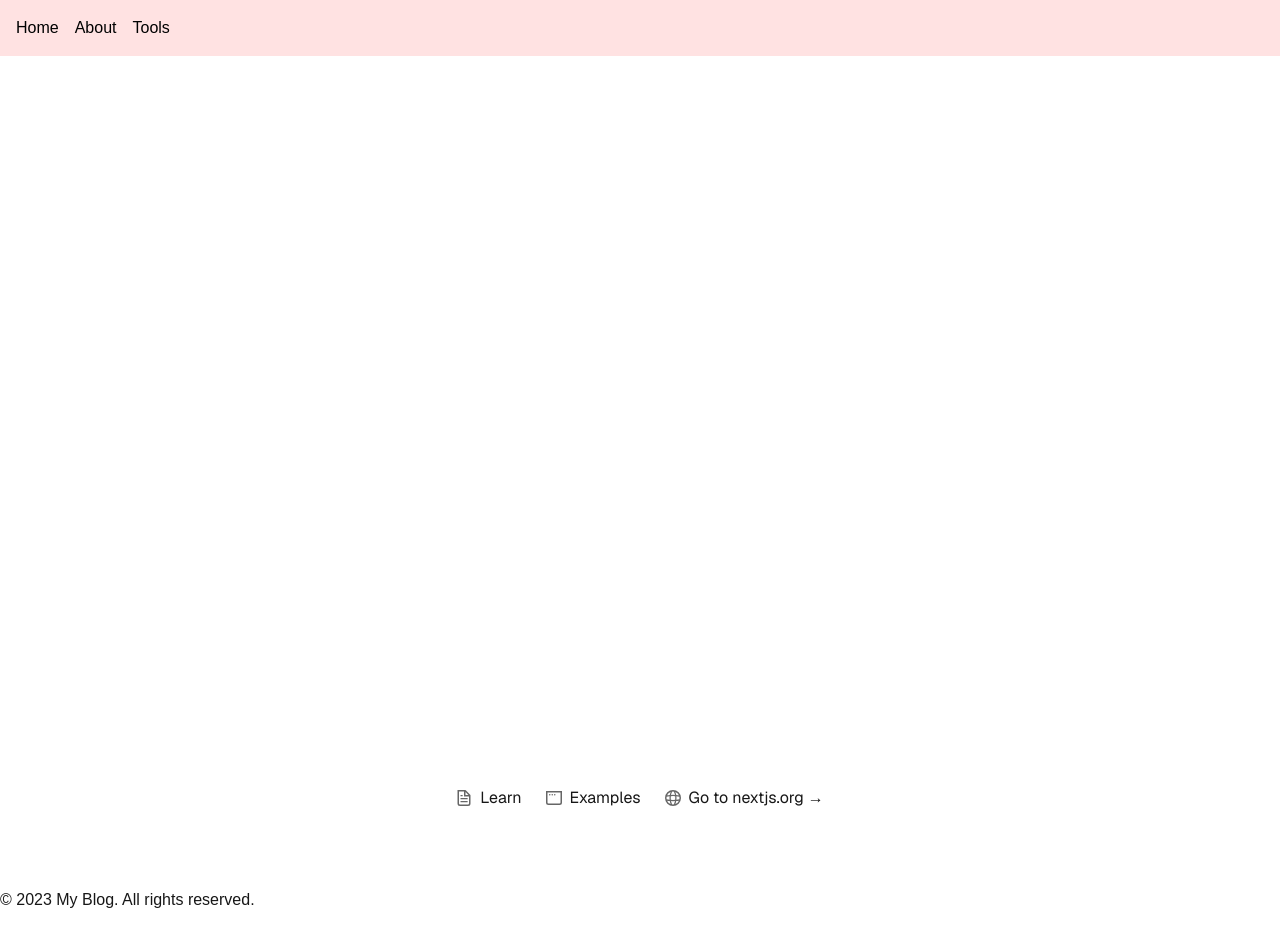
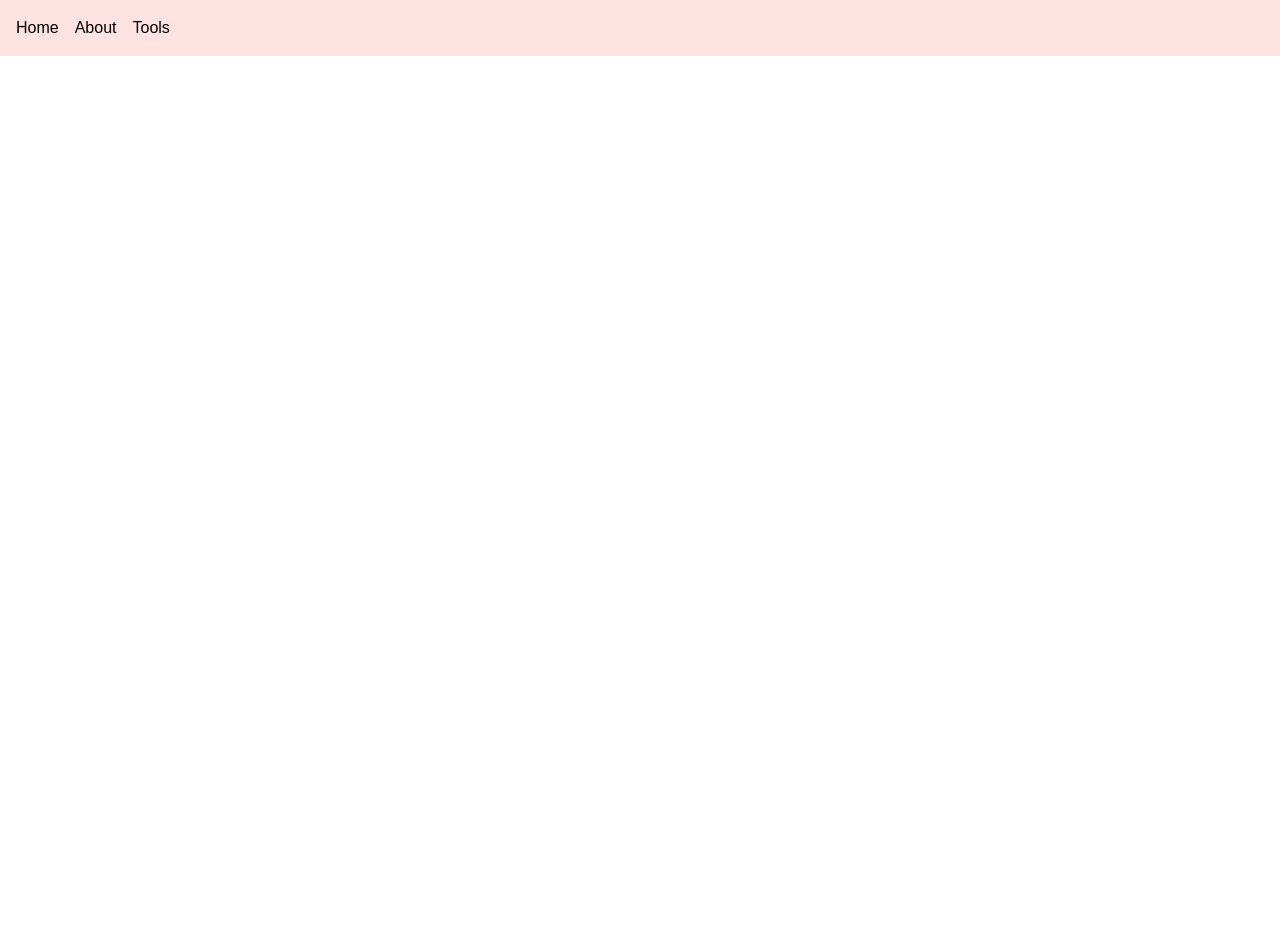
Before and after one commit to PhanFiction/cafe_blog_frontend, a Next.js app: page / in a window 1280 px wide. Shown: the top 952 px of the page. Before the commit the page ends 912 px from the top, so only its background shows below. Built offline with nearby package versions, Linux system fonts and the light colour scheme.

Commit message:
Updated page

```diff
--- a/app/page.tsx
+++ b/app/page.tsx
@@ -1,58 +1,19 @@
-import Image from "next/image";
 
 export default function Home() {
   return (
     <div className="font-sans grid grid-rows-[20px_1fr_20px] items-center justify-items-center min-h-screen p-8 pb-20 gap-16 sm:p-20">
-      <main className="flex flex-col gap-[32px] row-start-2 items-center sm:items-start">
-
+      <main className="flex flex-col gap-[32px] row-start-2 items-center justify-center sm:items-start">
+        <section className="h-screen">
+          <div>
+            <h1 className="text-4xl sm:text-5xl font-bold mt-24 text-center sm:text-left text-white">Welcome to my Cafe Blog</h1>
+          </div>
+        </section>
+        <section className="h-screen">
+          <div>
+            <h2 className="text-3xl sm:text-4xl font-bold mt-12 text-center sm:text-left text-white">Latest Posts</h2>
+          </div>
+        </section>
       </main>
-      <footer className="row-start-3 flex gap-[24px] flex-wrap items-center justify-center">
-        <a
-          className="flex items-center gap-2 hover:underline hover:underline-offset-4"
-          href="https://nextjs.org/learn?utm_source=create-next-app&utm_medium=appdir-template-tw&utm_campaign=create-next-app"
-          target="_blank"
-          rel="noopener noreferrer"
-        >
-          <Image
-            aria-hidden
-            src="/file.svg"
-            alt="File icon"
-            width={16}
-            height={16}
-          />
-          Learn
-        </a>
-        <a
-          className="flex items-center gap-2 hover:underline hover:underline-offset-4"
-          href="https://vercel.com/templates?framework=next.js&utm_source=create-next-app&utm_medium=appdir-template-tw&utm_campaign=create-next-app"
-          target="_blank"
-          rel="noopener noreferrer"
-        >
-          <Image
-            aria-hidden
-            src="/window.svg"
-            alt="Window icon"
-            width={16}
-            height={16}
-          />
-          Examples
-        </a>
-        <a
-          className="flex items-center gap-2 hover:underline hover:underline-offset-4"
-          href="https://nextjs.org?utm_source=create-next-app&utm_medium=appdir-template-tw&utm_campaign=create-next-app"
-          target="_blank"
-          rel="noopener noreferrer"
-        >
-          <Image
-            aria-hidden
-            src="/globe.svg"
-            alt="Globe icon"
-            width={16}
-            height={16}
-          />
-          Go to nextjs.org →
-        </a>
-      </footer>
     </div>
   );
 }
```
